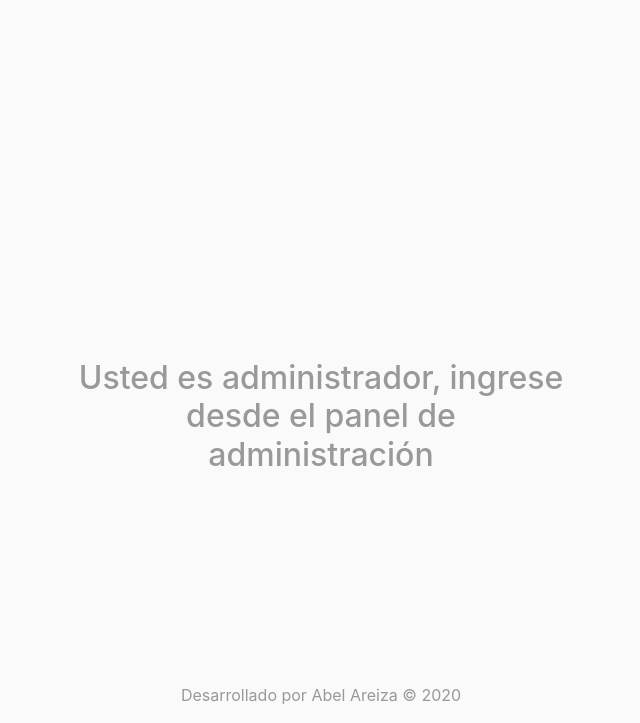
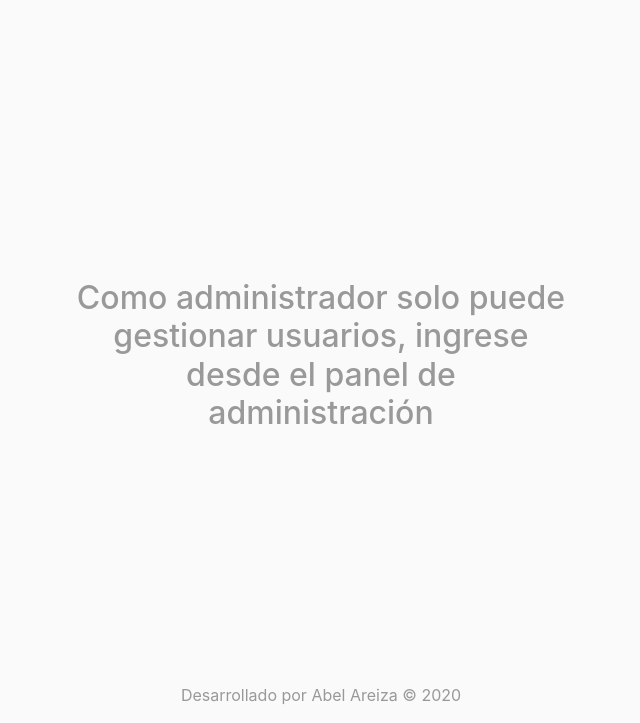
Before and after one commit to abelareiza/proyectonotas, a Django app: page / in a window 1280 px wide. Shown: the part 77-800 px from the top of the page, without its empty margins (319-959 px from the left). Run offline with Django 3.2, Linux system fonts and the light colour scheme; a user stored in the database is signed in; some libraries are stand-ins or nearby versions.

Commit message:
Mensaje front para administrador

```diff
--- a/notas/templates/notas/home.html
+++ b/notas/templates/notas/home.html
@@ -3,7 +3,7 @@
 {% csrf_token %}
 <div class="card-body text-center">
   {% if user.is_staff %}
-    <h2 class="text-center" style="color: #999999; padding-top: 360px;">Usted es administrador, ingrese desde el panel de administración</h2>
+    <h2 class="text-center" style="color: #999999; padding-top: 280px;">Como administrador solo puede gestionar usuarios, ingrese desde el panel de administración</h2>
   {% else %}
     <table class="table table-hover">
       <thead>
```
Also changed, not shown: db.sqlite3.
